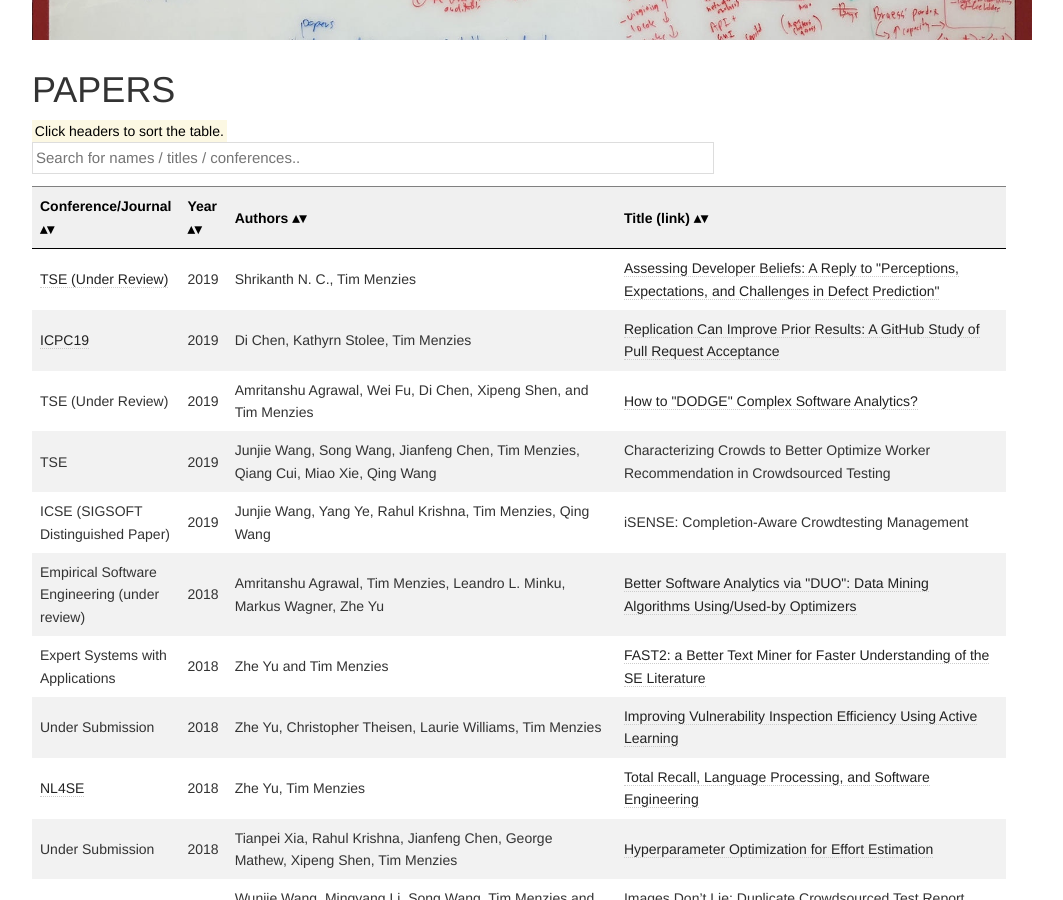
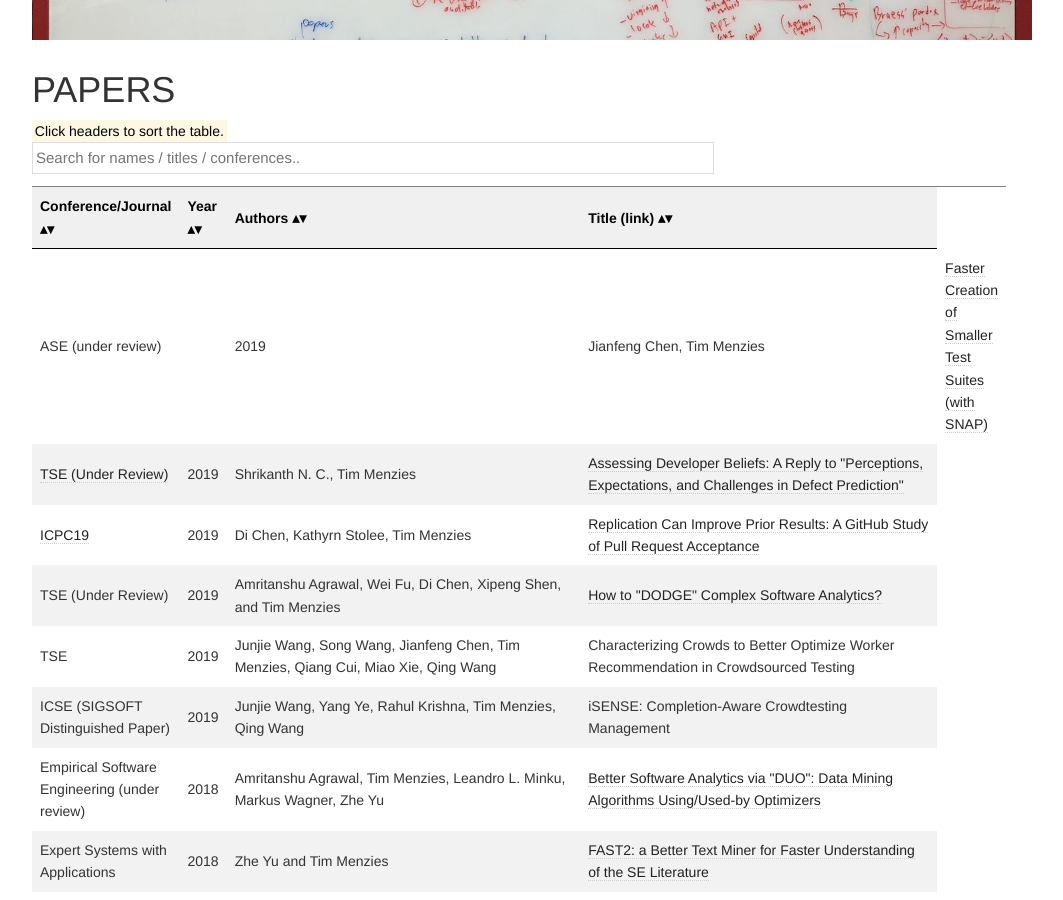
Before and after one commit to ai-se/ai-se.github.io, a Jekyll site: the page built from papers/index.html, in a window 1280 px wide and 900 px high, scrolled down 695 px. Shown: the whole window, without its empty margins (126-1189 px from the left). Built offline with Jekyll 4.4.1, drawn with Linux system fonts in a browser that asks for light colours.

Commit message:
Update index.html

```diff
--- a/papers/index.html
+++ b/papers/index.html
@@ -36,6 +36,15 @@ table.sortable th:not(.sorttable_sorted):not(.sorttable_sorted_reverse):not(.sor
 	<tr><th width="100">Conference/Journal</th><th width="30">Year</th><th width="400">Authors</th><th width="400">Title (link)</th></tr>
 </thead>
 <tbody>
+
+<tr>
+    <td>ASE (under review)<td>
+    <td>2019</td>
+    <td>Jianfeng Chen, Tim Menzies</td>
+    <td><a href="https://arxiv.org/abs/1905.05358">
+      Faster Creation of Smaller Test Suites (with SNAP)
+  </a></td>
+  </tr>
 
 <tr>
     <td><a href="https://www.computer.org/csdl/journal/ts">TSE (Under Review)</a></td>
```
